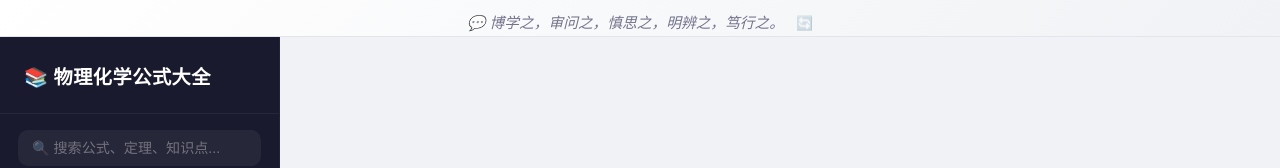
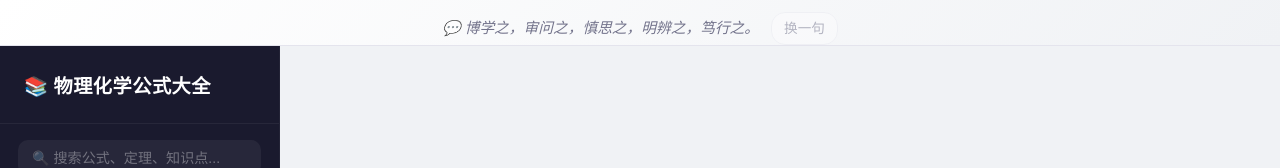
Before and after one commit to 2099742859-lgtm/new, a plain HTML site: page index.html in a window 1280 px wide. Shown: the top 168 px of the page. Drawn offline with Linux system fonts and the light colour scheme; no server answers.

Commit message:
每日一言按钮改为文字样式并加大

```diff
--- a/index.html
+++ b/index.html
@@ -96,13 +96,19 @@ body {
 
 .quote-refresh {
   cursor: pointer;
-  opacity: 0.35;
-  font-size: 0.82em;
-  transition: opacity 0.2s, transform 0.3s;
+  font-size: 0.8em;
+  padding: 4px 12px;
+  border-radius: 14px;
+  border: 1px solid var(--border);
+  background: var(--card-bg);
+  color: var(--subsection-h3);
+  transition: all 0.2s;
   flex-shrink: 0;
-}
-.quote-refresh:hover { opacity: 0.7; }
-.quote-refresh.spinning { transform: rotate(360deg); }
+  opacity: 0.7;
+  user-select: none;
+}
+.quote-refresh:hover { opacity: 1; background: var(--tag-bg); }
+.quote-refresh.spinning { opacity: 0.5; pointer-events: none; }
 
 /* Sidebar */
 .sidebar {
@@ -505,7 +511,7 @@ mark {
   <div class="app-layout">
     <div class="quote-bar" id="quoteBar">
       <span class="quote-text" id="quoteText">💬 加载中...</span>
-      <span class="quote-refresh" id="quoteRefresh" title="换一句">🔄</span>
+      <span class="quote-refresh" id="quoteRefresh" title="换一句">换一句</span>
     </div>
     <div class="app-body">
       <nav class="sidebar">
```
